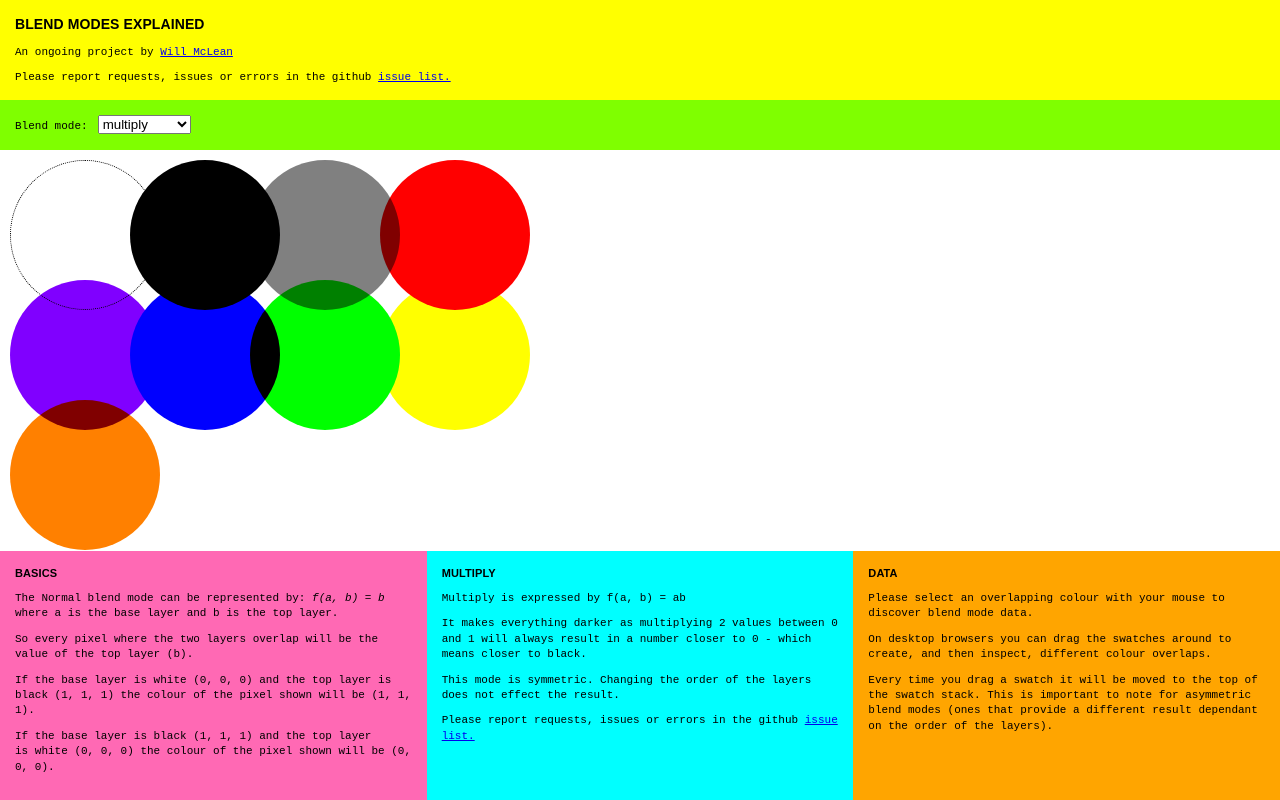
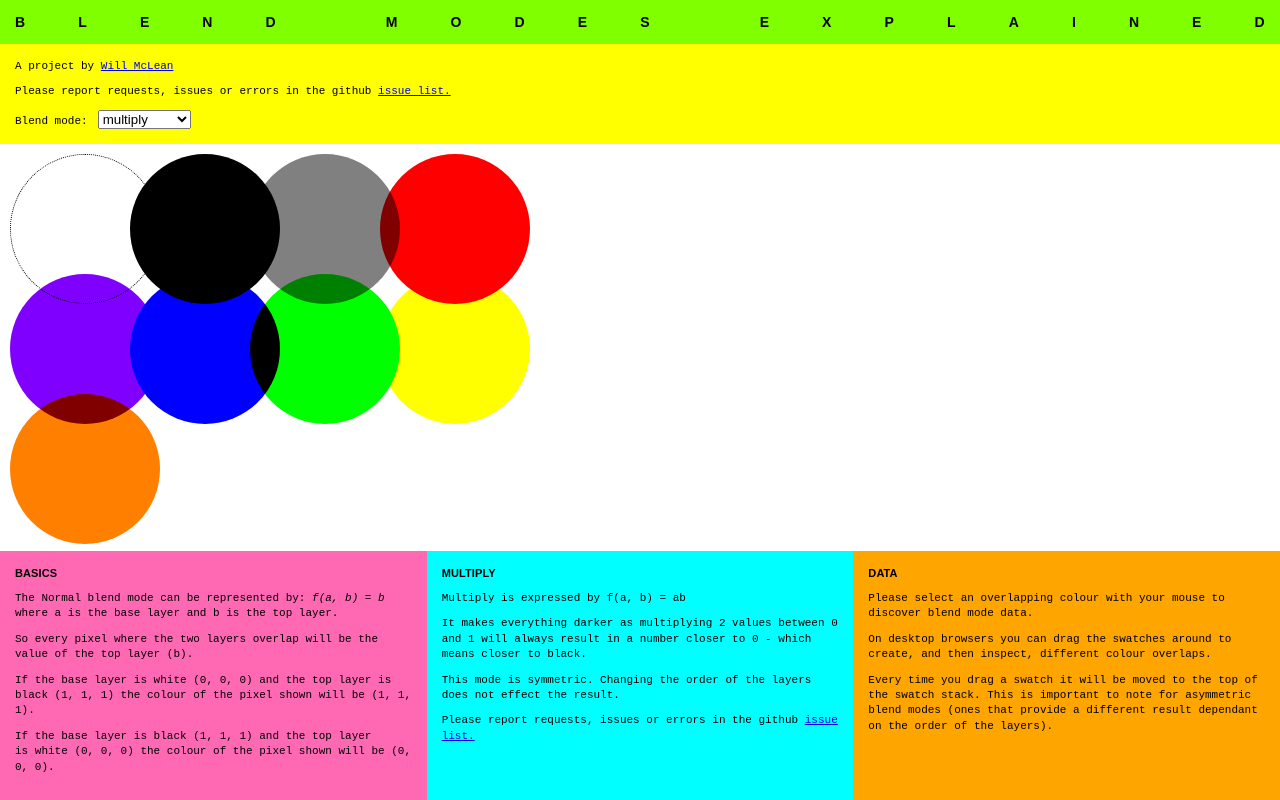
Before and after one commit to willmcl/blend-modes, a React (Create React App) app: page / in a window 1280 px wide. Built offline with nearby package versions, Linux system fonts and the light colour scheme.

Commit message:
Style the heading.

```diff
--- a/src/App.css
+++ b/src/App.css
@@ -44,10 +44,16 @@ p, label, td {
 .App-header {
     width: 100%;
     padding: 15px;
-    background-color: yellow;
+    background-color: chartreuse;
 }
 .App-header > :first-child { margin-top: 0; }
 .App-header > :last-child { margin-bottom: 0; }
+
+.App-title {
+    display: flex;
+    justify-content: space-between;
+    line-height: 1;
+}
 
 
 /* Selector */
@@ -55,7 +61,7 @@ p, label, td {
 .Selector {
     width: 100%;
     padding: 15px;
-    background-color: chartreuse;
+    background-color: yellow;
 }
 .Selector > :first-child { margin-top: 0; }
 .Selector > :last-child { margin-bottom: 0; }
--- a/src/App.js
+++ b/src/App.js
@@ -1,6 +1,5 @@
 import React, { Component } from 'react';
 import './App.css';
-import IssueReportingInfo from './IssueReportingInfo.js';
 import Selector from './Selector.js';
 import Playground from './Playground.js';
 import Basics from './Basics.js';
@@ -254,10 +253,7 @@ class App extends Component {
         return (
             <div className="App">
                 <header className="App-header">
-                    <h1 className="App-title">Blend modes explained</h1>
-                    <p>An ongoing project by <a href="http://willmclean.net" target="_blank" rel="noopener noreferrer">Will
-                        McLean</a></p>
-                    <IssueReportingInfo/>
+                    <h1 className="App-title"><span>B</span><span>l</span><span>e</span><span>n</span><span>d</span><span>&nbsp;</span><span>m</span><span>o</span><span>d</span><span>e</span><span>s</span><span>&nbsp;</span><span>e</span><span>x</span><span>p</span><span>l</span><span>a</span><span>i</span><span>n</span><span>e</span><span>d</span></h1>
                 </header>
                 <Selector
                     modes={modes}
--- a/src/Selector.js
+++ b/src/Selector.js
@@ -1,4 +1,5 @@
 import React, { Component } from 'react';
+import IssueReportingInfo from './IssueReportingInfo.js';
 
 class Selector extends Component {
 
@@ -14,6 +15,9 @@ class Selector extends Component {
     render() {
         return (
             <div className="Selector">
+                <p>A project by <a href="http://willmclean.net" target="_blank" rel="noopener noreferrer">Will
+                    McLean</a></p>
+                <IssueReportingInfo/>
                 <form>
                     <label htmlFor="modeSelector">Blend mode:</label>
                     <select id="modeSelector" onChange={this.handleModeChange}>
```
